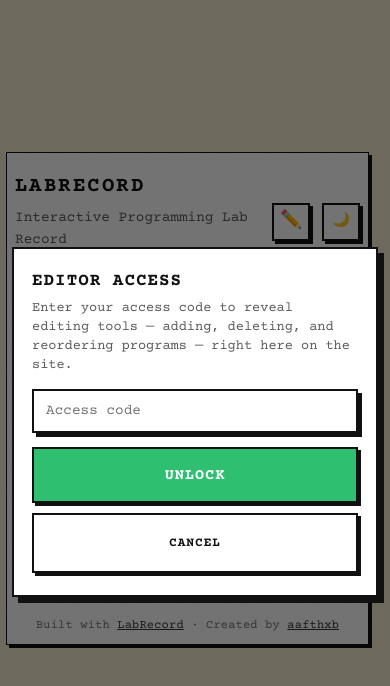
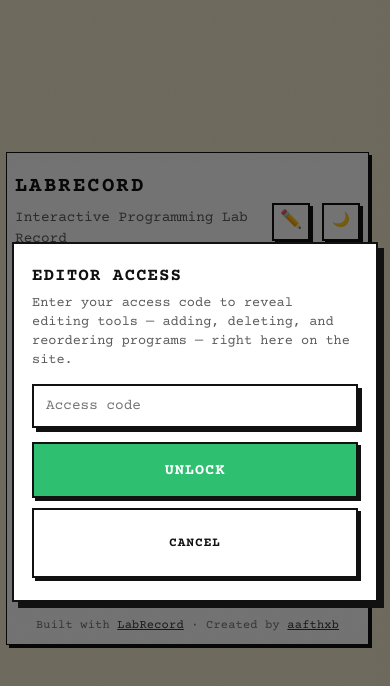
Before and after one commit to aafthxb/LabRecord, a website: page index.html in a window 390 px wide. Both pictures are taken after a click on the button "✏️". Drawn offline with nearby package versions, Linux system fonts and the light colour scheme.

Commit message:
Add files via upload

```diff
--- a/editor.css
+++ b/editor.css
@@ -55,10 +55,10 @@
   display: block;
   width: 100%;
   margin-top: 10px;
-  min-height: 46px;
+  min-height: 52px;
   box-sizing: border-box;
   text-align: center;
-  line-height: 46px;
+  line-height: 52px;
   font-size: 0.8rem;
   letter-spacing: 1px;
   text-decoration: none;
@@ -75,8 +75,13 @@
     max-height: none;
   }
 
-  .gate-submit-btn {
+  .gate-submit-btn,
+  .gate-home-btn {
     min-height: 56px;
+  }
+
+  .gate-home-btn {
+    line-height: 56px;
   }
 }
 
```
